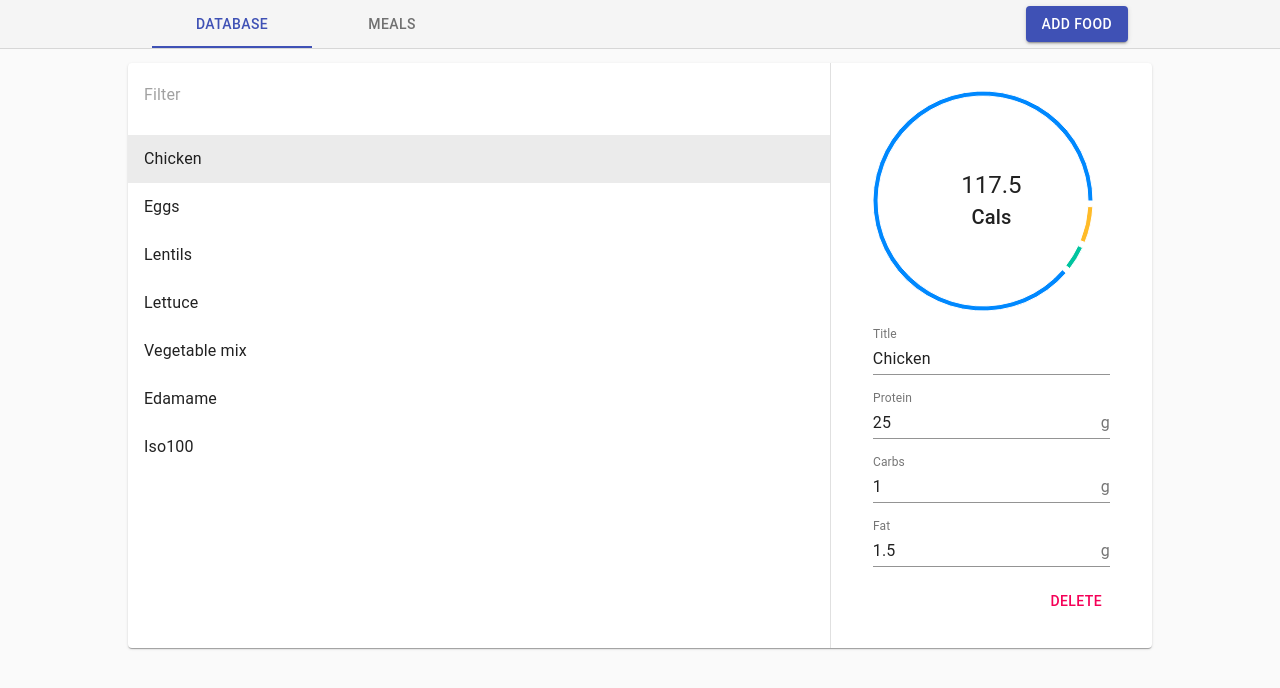
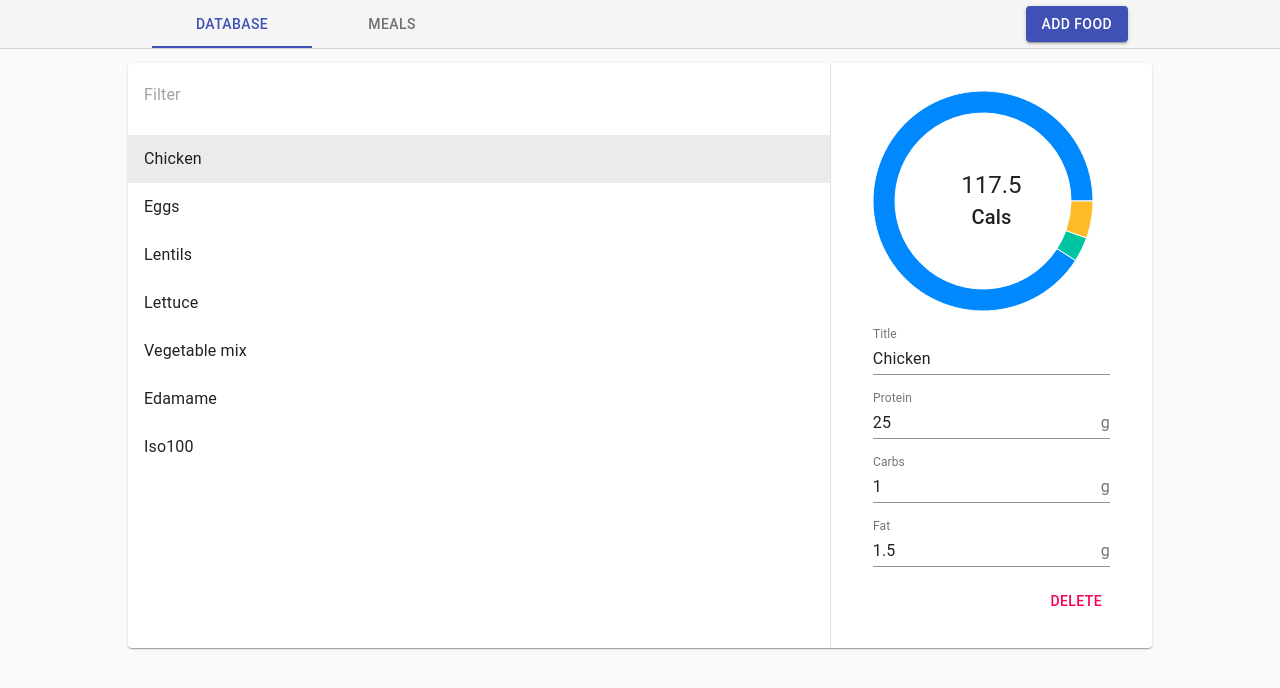
Before and after one commit to nanexo/MealPlanner, a React (Create React App) app: page / in a window 1280 px wide. Shown: the top 688 px of the page. Built offline with nearby package versions, Linux system fonts and the light colour scheme; the HTML template or start-up script is replaced by a standard one.

Commit message:
simplify caloriedisplay, add placeholder

```diff
--- a/src/CalorieDisplay.js
+++ b/src/CalorieDisplay.js
@@ -16,36 +16,25 @@ function CalorieDisplay(props) {
 		{group: 'Fat', value: props.data.fat}
 	];
 	const colors = ['#0088FE', '#00C49F', '#FFBB28'];
-
-	const pieChartOptions = {
-		width: props.size,
-		height: props.half ? (props.size / 2) : props.size,
-		x: props.size / 2,
-		y: props.size / 2,
-		or: (props.size / 2),
-		ir: (props.size / 2) - 5
-	};
-
+	const pieBackgroundStyle = {width: props.size, height: props.height, border: props.size / 10 + 'px solid #ddd', borderRadius: props.size};
 	return (
 		<div className="calorie-display-wrapper">
 			<div className="calorie-display-graphic">
-				<PieChart width={pieChartOptions.width} height={pieChartOptions.height} margin={{}}>
+				<PieChart width={props.size} height={props.size} margin={{}}>
 					<Pie
 						data={data}
-						cx={pieChartOptions.x}
-						cy={pieChartOptions.y}
-						innerRadius={pieChartOptions.ir}
-						outerRadius={pieChartOptions.or}
-						paddingAngle={3}
+						outerRadius="100%"
+						innerRadius="80%"
 						dataKey="value"
 						isAnimationActive={false}
 					>
 						{
-							data.map((entry, index) => <Cell key={`cell-${index}`} fill={colors[index % colors.length]} />)
+							data.map((entry, index) => entry.value > 0 ? <Cell key={`cell-${index}`} fill={colors[index % colors.length]} /> : null)
 						}
 					</Pie>
 				</PieChart>
 			</div>
+			<div className="calorie-display-graphic" style={pieBackgroundStyle}></div>
 			<Typography variant="h5" component="span" className="calorie-display-count">{cals.toFixed(1)}</Typography>
 			<Typography variant="h6" component="span" className="calorie-display-label">Cals</Typography>
 		</div>
--- a/src/FoodDetailPanel.js
+++ b/src/FoodDetailPanel.js
@@ -24,7 +24,7 @@ function FoodDetailPanel(props) {
 	const createHandler = (name, isFloat) => event => {
 		let value = event.target.value;
 		if(isFloat) {
-			value = parseFloat(value);
+			value = parseFloat(value || 0); // treat falsy as 0
 			if(isNaN(value)) {
 				throw Error(`Unable to parse value ${event.target.value}`);
 			}
```
